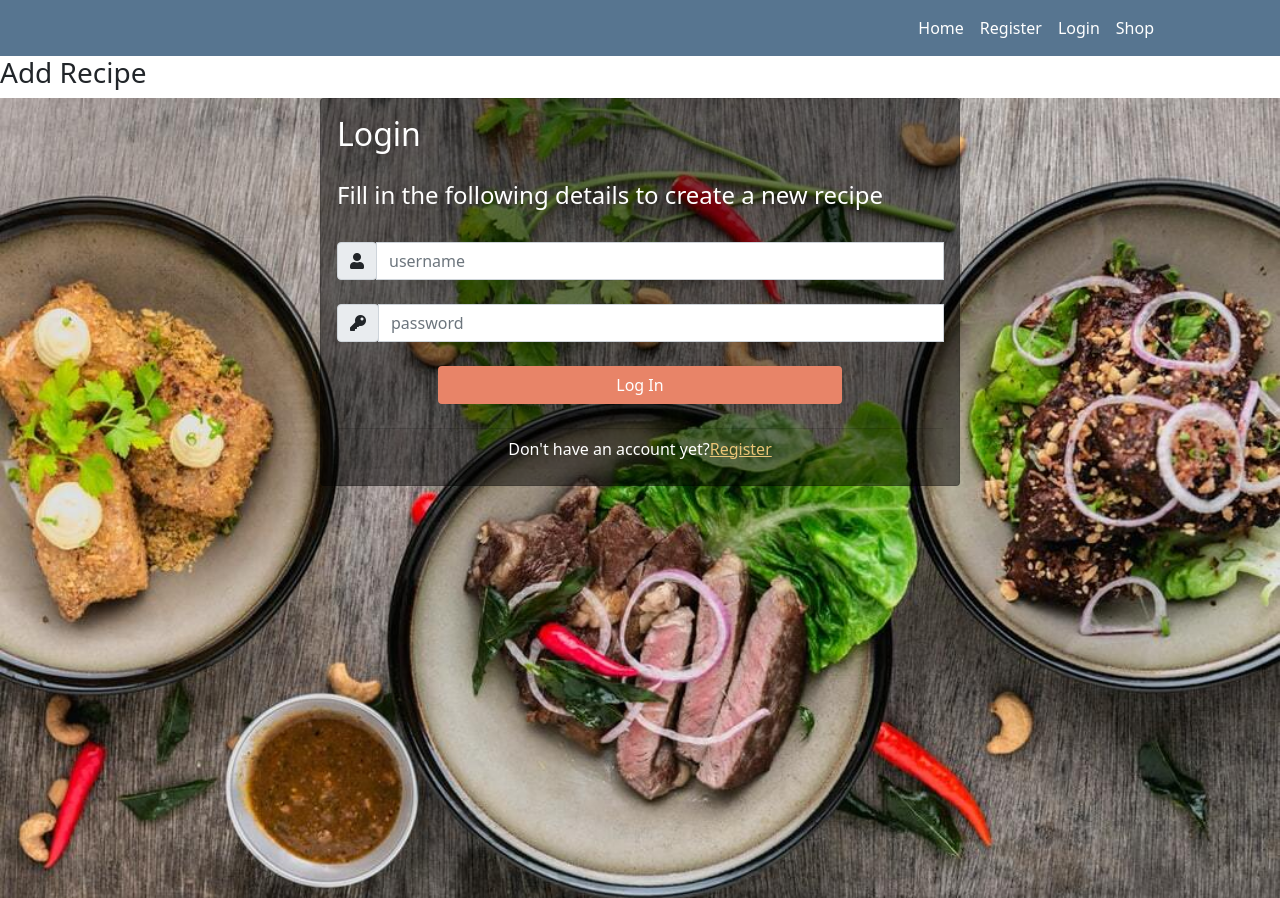
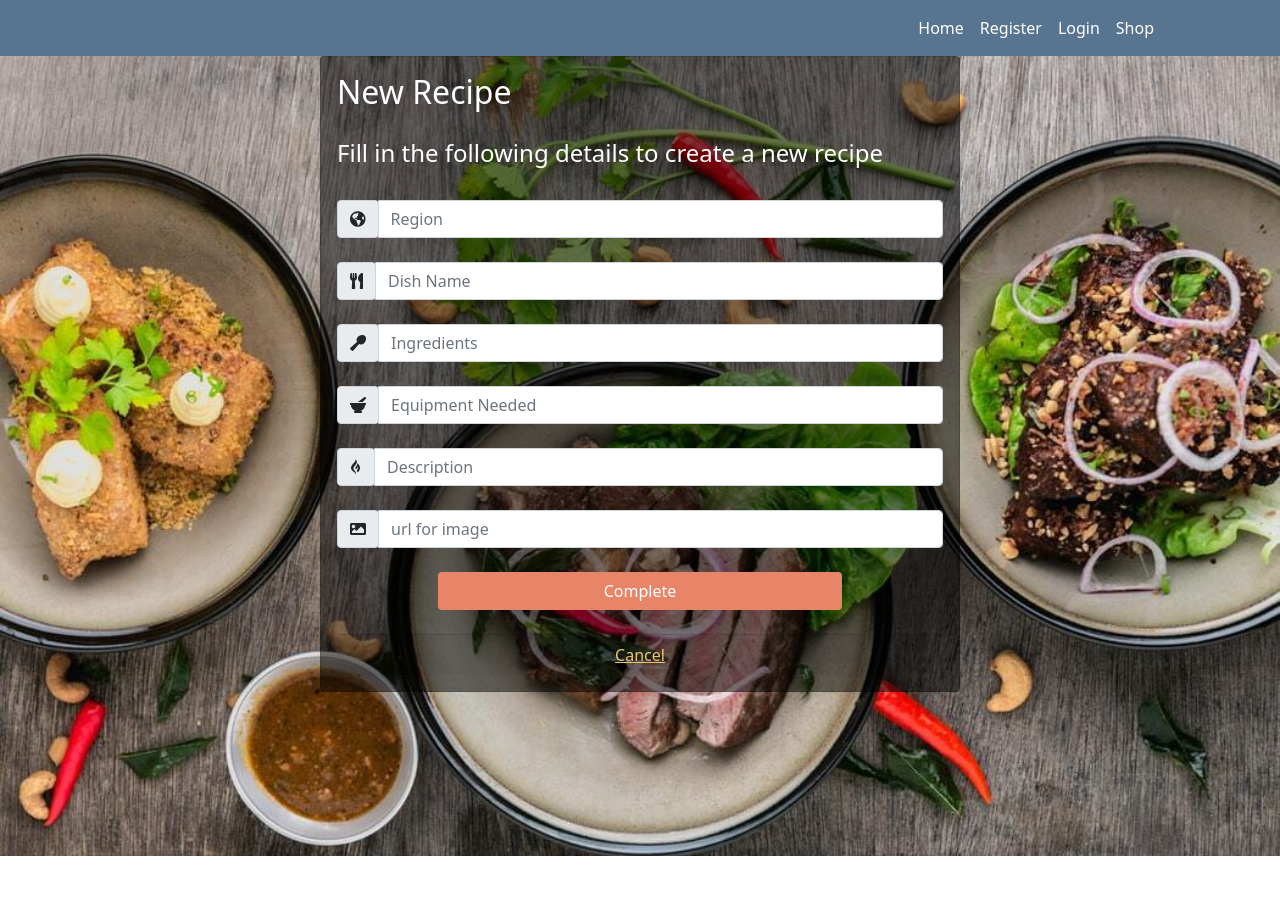
Before and after one commit to Tom1358/cooking_for_two, a Flask app: page /add_recipe in a window 1280 px wide. After the commit the page ends 856 px from the top, so only its background shows below. Run offline with Flask 2, Linux system fonts and the light colour scheme; data that the repository does not hold is empty; some libraries are stand-ins or nearby versions.

Commit message:
Customise html in add_recipe.html so form details expect relevant data from user

```diff
--- a/app.py
+++ b/app.py
@@ -111,7 +111,8 @@ def individual_recipe(recipe_id):
 
 @app.route("/add_recipe")
 def add_recipe():
-    return render_template("add_recipe.html")
+    dishes = mongo.db.dishes.find()
+    return render_template("add_recipe.html", dishes=dishes)
 
 
 if __name__ == "__main__":
--- a/templates/add_recipe.html
+++ b/templates/add_recipe.html
@@ -1,12 +1,11 @@
 {% extends "base.html" %}
 {% block content %}
 
-<h3>Add Recipe</h3>
 <div class="full-background-image">
 
     <div class="card register-card col-6 offset-3">
         <div class="card-body">
-            <h2 class="card-title text-white">Login</h2></br>
+            <h2 class="card-title text-white">New Recipe</h2></br>
             {% with messages = get_flashed_messages() %}
             {% if messages %}
             {% for message in messages %}
@@ -16,31 +15,70 @@
             <h4 class="card-subtitle mb-2 text-white">Fill in the following details to create a new recipe</h4></br>
             {% endif %}
             {% endwith %}
-            <form method="POST" action="{{ url_for('login') }}">
+            <form method="POST" action="{{ url_for('add_recipe') }}">
+
+                <!-- Region for user to input -->
                 <div class="input-group form-group">
                     <div class="input-group-prepend">
-                        <span class="input-group-text"><i class="fas fa-user"></i></span>
+                        <span class="input-group-text"><i class="fas fa-globe-americas"></i></span>
                     </div>
-                    <input id="username" name="username" type="text" class="form-control validate" minlength="5"
-                        maxlength="15" placeholder="username" required>
-                    <label for="username"></label>
+                    <input id="region" name="region" type="text" class="form-control validate" minlength="5"
+                        maxlength="20" placeholder="Region" required>
                 </div></br>
+
+                <!-- Dish Name for user to input -->
                 <div class="input-group form-group">
                     <div class="input-group-prepend">
-                        <span class="input-group-text"><i class="fas fa-key"></i></span>
+                        <span class="input-group-text"><i class="fas fa-utensils"></i></span>
                     </div>
-                    <input type="password" id="password" name="password" type="text" class="form-control validate"
-                        minlength="5" maxlength="15" placeholder="password" required>
-                    <label for="password"></label>
+                    <input id="dish_name" name="dish_name" type="text" class="form-control validate" minlength="5"
+                        maxlength="35" placeholder="Dish Name" required>
                 </div></br>
+
+                <!-- Ingredients for user to input -->
+                <div class="input-group form-group">
+                    <div class="input-group-prepend">
+                        <span class="input-group-text"><i class="fas fa-utensil-spoon"></i></span>
+                    </div>
+                    <input id="ingredients" name="ingredients" type="text" class="form-control validate" minlength="5"
+                        maxlength="35" placeholder="Ingredients" required>
+                </div></br>
+
+                <!-- Equipment for user to input -->
+                <div class="input-group form-group">
+                    <div class="input-group-prepend">
+                        <span class="input-group-text"><i class="fas fa-mortar-pestle"></i></span>
+                    </div>
+                    <input id="equipment" name="equipment" type="text" class="form-control validate" minlength="5"
+                        maxlength="35" placeholder="Equipment Needed" required>
+                </div></br>
+
+                <!-- Description for user to input -->
+                <div class="input-group form-group">
+                    <div class="input-group-prepend">
+                        <span class="input-group-text"><i class="fab fa-gripfire"></i></span>
+                    </div>
+                    <input id="description" name="description" type="text" class="form-control validate" minlength="5"
+                        maxlength="35" placeholder="Description" required>
+                </div></br>
+
+                <!-- Image for user to input -->
+                <div class="input-group form-group">
+                    <div class="input-group-prepend">
+                        <span class="input-group-text"><i class="fas fa-image"></i></span>
+                    </div>
+                    <input id="image" name="image" type="url" class="form-control validate" minlength="5"
+                        maxlength="100" placeholder="url for image">
+                </div></br>
+
                 <div class="form-group">
                     <button type="submit" id="submit"
-                        class="btn pastel-red col-8 offset-2 active-button:active active-button:hover">Log In</button>
+                        class="btn pastel-red col-8 offset-2 active-button:active active-button:hover">Complete</button>
                 </div></br>
             </form>
             <div class="card-footer">
                 <div class="d-flex justify-content-center links text-white">
-                    Don't have an account yet? <a href="{{ url_for('register') }}" class="text-pastel-yellow">Register</a>
+                    <a href="{{ url_for('dishes') }}" class="text-pastel-yellow">Cancel</a>
                 </div>
             </div>
         </div>
```
Lines whose indentation alone changed are shown as unchanged.
